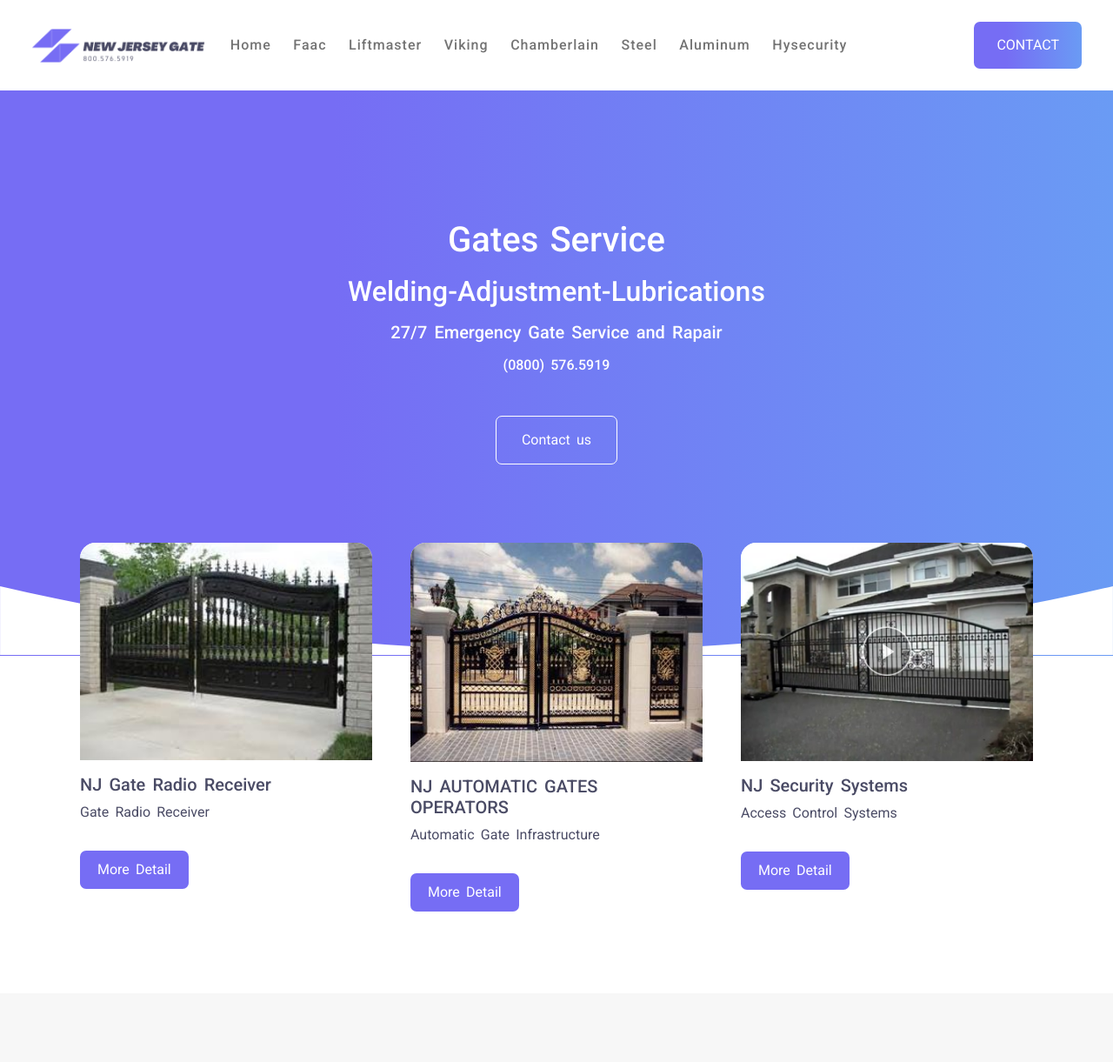
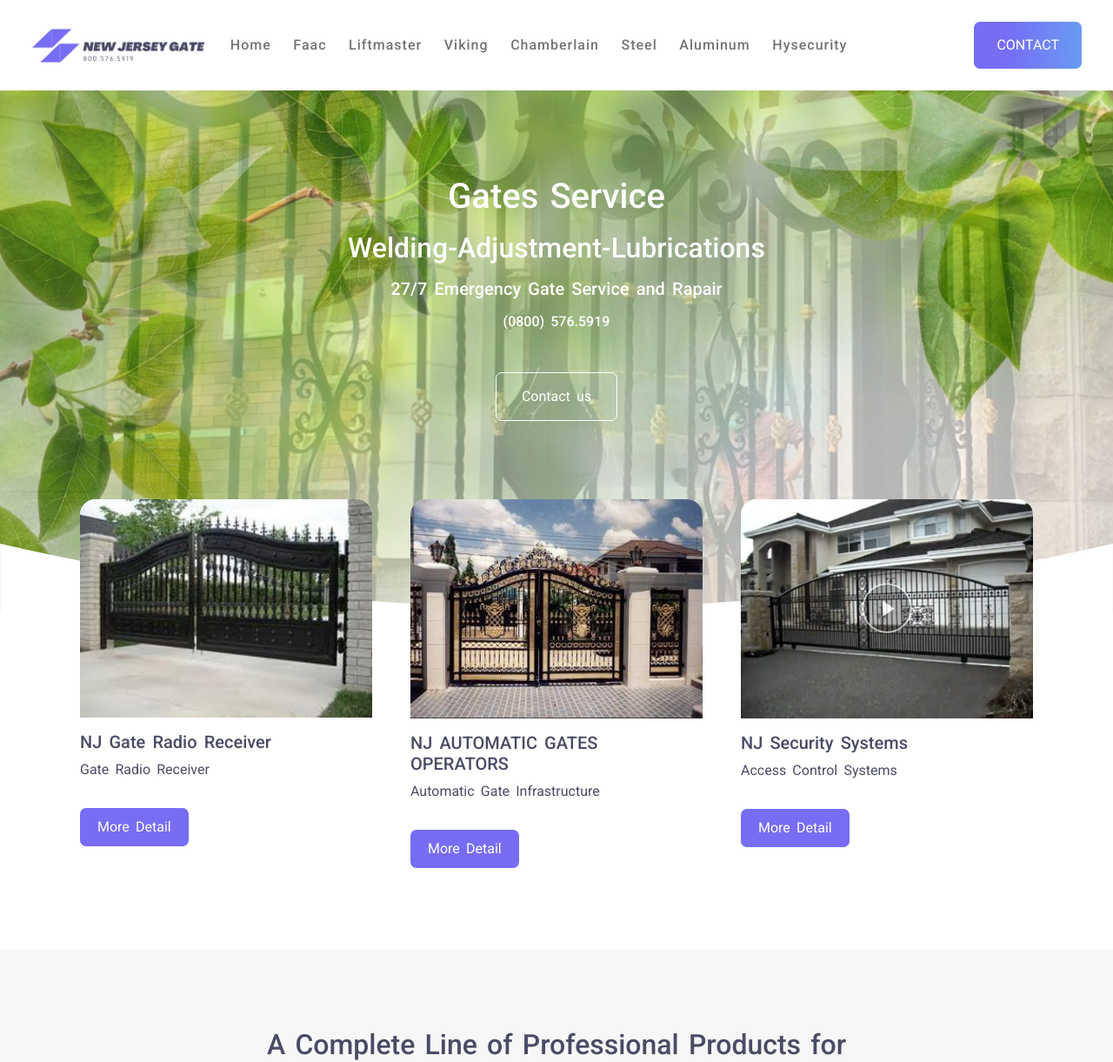
Before and after one commit to awaisprojects/newJerseyGate, a PHP site: page / in a window 1280 px wide. Shown: the top 1221 px of the page at 87% size. Run offline with PHP 8.4, Linux system fonts and the light colour scheme.

Commit message:
improvements

```diff
--- a/assets/css/style.css
+++ b/assets/css/style.css
@@ -59,7 +59,9 @@ body #mainContainer #headerContainer .row nav form a {
 body #mainContainer #contenContainer {
   padding: 100px 0px 220px 0px;
   position: relative;
-  background-image: linear-gradient(to right, #766df4 0%, #766df4 30%, #6a9bf4 100%);
+  background: linear-gradient(to right, rgba(118, 109, 244, 0) 0%, rgba(118, 109, 244, 0) 30%, rgba(106, 155, 244, 0) 100%), url("../images/leaves.jpg");
+  background-size: cover;
+  background-attachment: fixed;
   color: #fff;
 }
 body #mainContainer #contenContainer .primaryBtn {
--- a/assets/css/style.scss
+++ b/assets/css/style.scss
@@ -75,12 +75,16 @@ body {
     #contenContainer {
       padding: 100px 0px 220px 0px;
       position: relative;
-      background-image: linear-gradient(
-        to right,
-        #766df4 0%,
-        #766df4 30%,
-        #6a9bf4 100%
-      );
+      background: linear-gradient(
+          to right,
+          rgba(#766df4, 0) 0%,
+          rgba(#766df4, 0) 30%,
+          rgba(#6a9bf4, 0) 100%
+        ),
+        url("../images/leaves.jpg");
+
+      background-size: cover;
+      background-attachment: fixed;
       color: #fff;
       .primaryBtn {
         border: 1px solid;
--- a/index.html
+++ b/index.html
@@ -105,7 +105,21 @@
         </div>
       </div>
       <!-- contant Container Start -->
-      <div id="contenContainer">
+      <div id="contenContainer" style="overflow: hidden; height: 600px">
+        <img
+          src="./assets/images/gate.jpg"
+          style="position: absolute; top: -400px; width: 100%; opacity: 0.3"
+        />
+        <div
+          style="
+            width: 100%;
+            height: 500px;
+            position: absolute;
+            top: 0px;
+            left: 0px;
+            padding-top: 50px;
+          "
+        >
           <div class="container mt-5 text-center">
             <div class="row">
               <div class="col-lg-12">
@@ -115,6 +129,7 @@
                 <h6 class="mt-3">(0800) 576.5919</h6>
 
                 <a class="primaryBtn mt-5" href="./contact.html">Contact us</a>
+              </div>
             </div>
           </div>
         </div>
```
Also changed, not shown: assets/images/gate.jpg (added), assets/images/leaves.jpg (added). Lines whose indentation alone changed are shown as unchanged.
